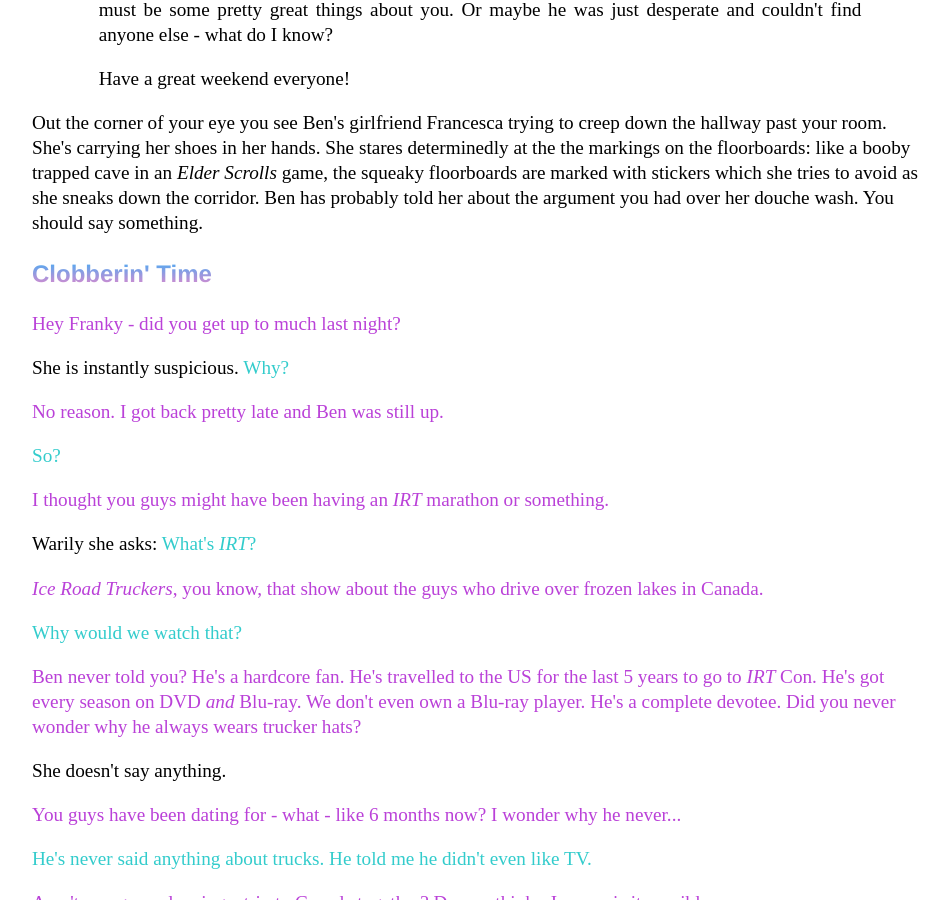
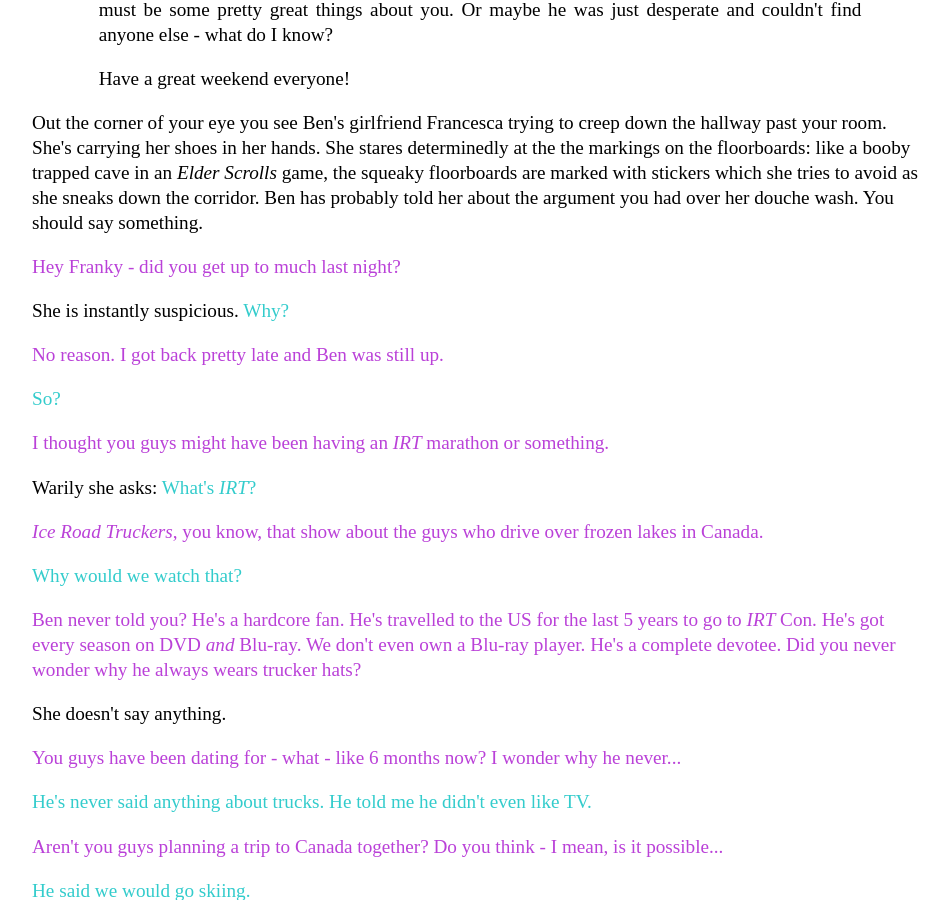
Before and after one commit to Pinelife/pinelife.github.io, a Jekyll site: the page built from Hellhole/Room7.html, in a window 1280 px wide and 900 px high, scrolled down 1186 px. Shown: the whole window, without its empty margins (160-1109 px from the left). Built offline with Jekyll 4.4.1, drawn with Linux system fonts in a browser that asks for light colours.

Commit message:
Update Room7.html

```diff
--- a/Hellhole/Room7.html
+++ b/Hellhole/Room7.html
@@ -60,7 +60,6 @@ __________
   an <i>Elder Scrolls</i> game, the squeaky floorboards are marked with stickers which she tries to avoid as she sneaks
   down the corridor. Ben has probably told her about the argument you had over her douche wash. You should say something.
 </p>
-<h3>Clobberin' Time</h3>
 <p class="lauria">
   Hey Franky - did you get up to much last night?
 </p>
```
